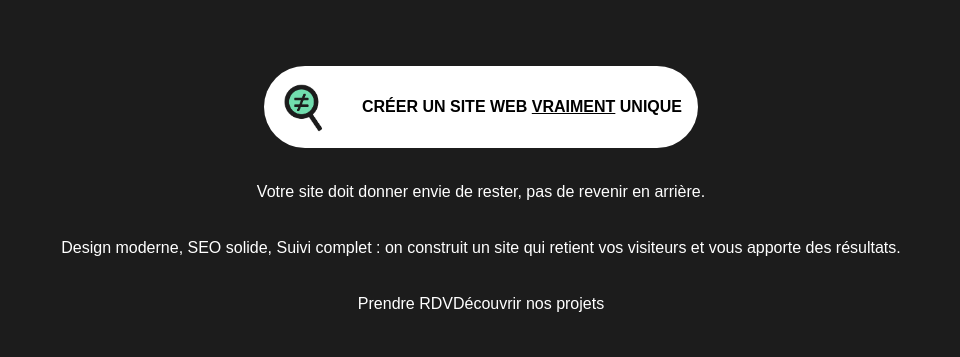
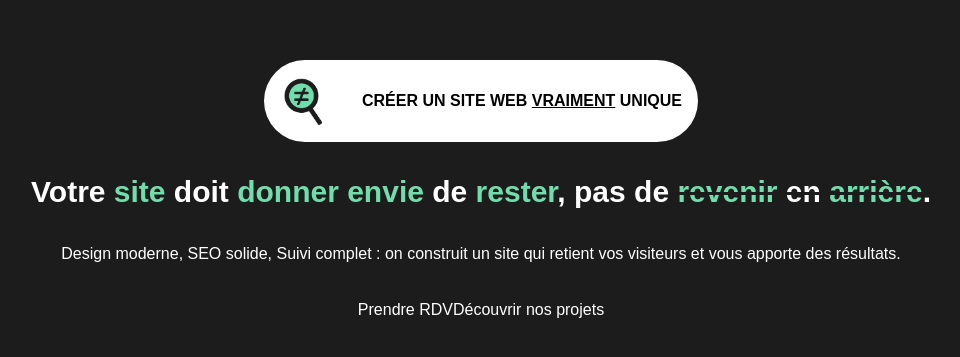
Before and after one commit to miandry-fanomezantsoa/taram-hero-section, a Next.js app: page / in a window 1280 px wide. Shown: the part 209-566 px from the top of the page, without its empty margins (159-1119 px from the left). Built offline with nearby package versions, Linux system fonts and the light colour scheme.

Commit message:
feat: styling page main content

```diff
--- a/app/page.tsx
+++ b/app/page.tsx
@@ -6,8 +6,15 @@ export default function Home() {
     <div className="min-h-screen bg-dark flex justify-center items-center text-white px-4 py-8">
       <div className="flex flex-col items-center gap-8">
         <Bulle />
-        <p>
-          Votre site doit donner envie de rester, pas de revenir en arrière.
+        <p className="text-center text-3xl font-bold">
+          Votre <span className="text-primary">site</span> doit{" "}
+          <span className="text-primary">donner envie</span> de{" "}
+          <span className="text-primary">rester</span>, pas de{" "}
+          <span className="line-through decoration-dark">
+            <span className="text-primary">revenir</span> en{" "}
+            <span className="text-primary">arrière</span>
+          </span>
+          .
         </p>
         <p>
           Design moderne, SEO solide, Suivi complet : on construit un site qui
```
